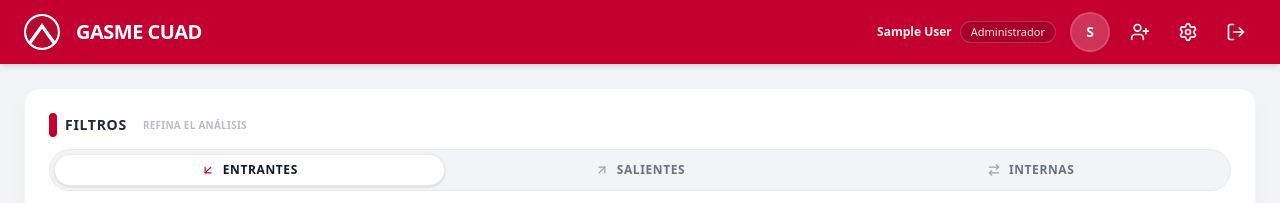
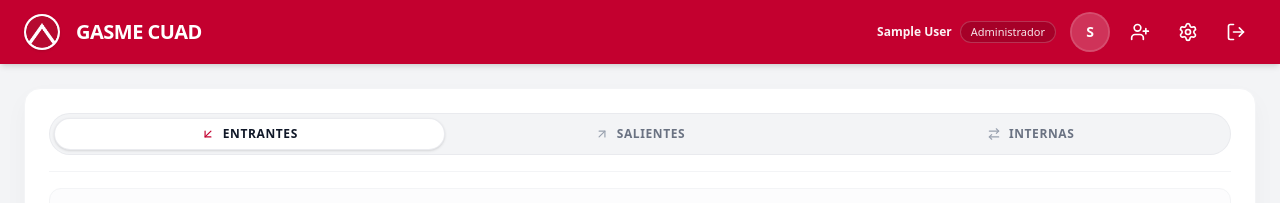
Before and after one commit to alexisjrayo-boop/DashboardCUAD, a React (Vite) app in the folder client/: page / in a window 1280 px wide. Shown: the top 203 px of the page. Built offline with nearby package versions, Linux system fonts and the light colour scheme; no server answers; sample sign-in values are in the browser's storage; what chartjs-chart-sankey, chartjs-chart-treemap would draw is missing.

Commit message:
style: remover encabezado redundante de filtros para un diseño mas limpio

```diff
--- a/client/src/components/Dashboard/DashboardFilters.jsx
+++ b/client/src/components/Dashboard/DashboardFilters.jsx
@@ -281,16 +281,8 @@ const DashboardFilters = ({
 
     return (
         <div className="bg-white rounded-2xl p-6 border border-gray-100 shadow-[0_10px_25px_rgba(0,0,0,0.03)] hover:shadow-[0_15px_35px_rgba(0,0,0,0.06)] transition-all duration-300 overflow-visible relative z-30 font-sans">
-            {/* 1. Header & Tabs */}
+            {/* 1. Tabs */}
             <div className={`border-b border-gray-100 pb-4 mb-4 ${loading ? 'opacity-80' : ''}`}>
-                <div className="flex justify-between items-center mb-3">
-                    <div className="flex items-center gap-2">
-                        <span className="w-2 h-6 bg-[#C3002F] rounded-full"></span>
-                        <h2 className="text-sm font-bold uppercase tracking-wider text-gray-800">Filtros</h2>
-                        <span className="text-[10px] text-gray-400 font-semibold tracking-wide uppercase ml-2 opacity-70">Refina el análisis</span>
-                    </div>
-                </div>
-
                 {/* Tabs Navigation (Sliding Segment Control) */}
                 <div className="p-1 bg-gray-100 rounded-full border border-gray-200/70" role="tablist" aria-label="Tipos de llamadas">
                     <div className="relative grid grid-cols-3 w-full">
```
